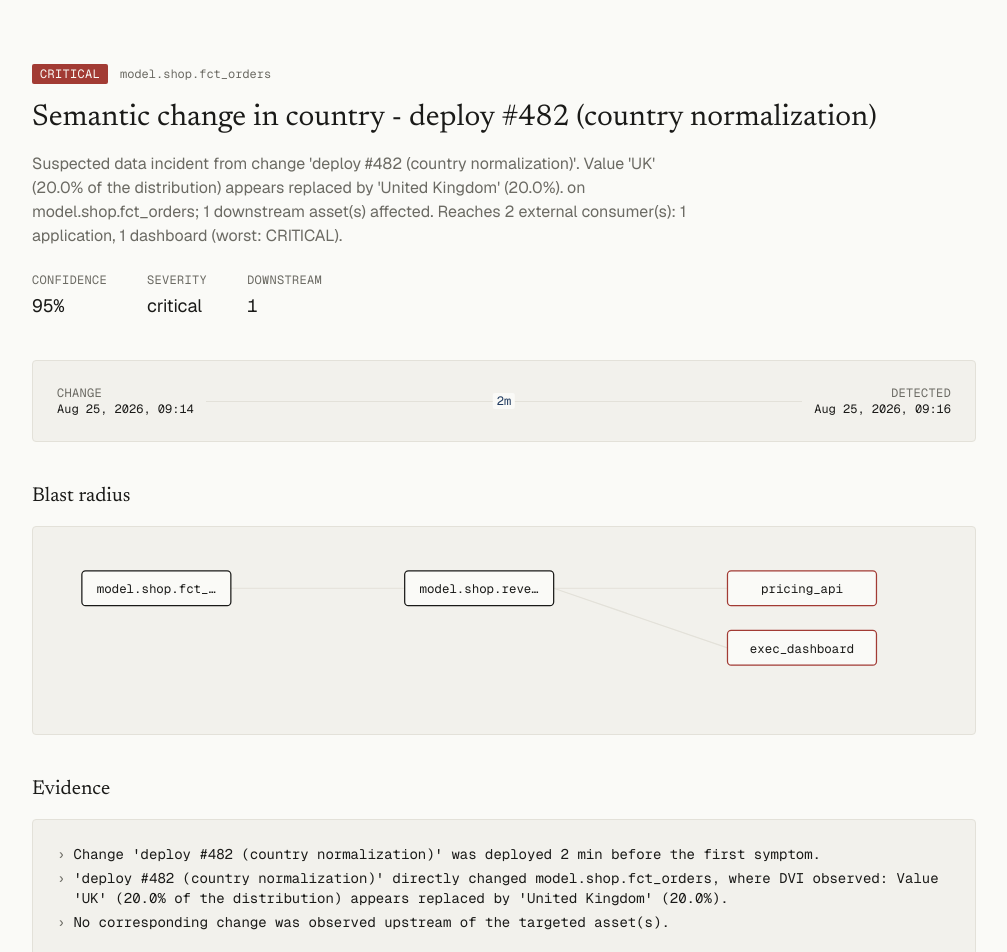
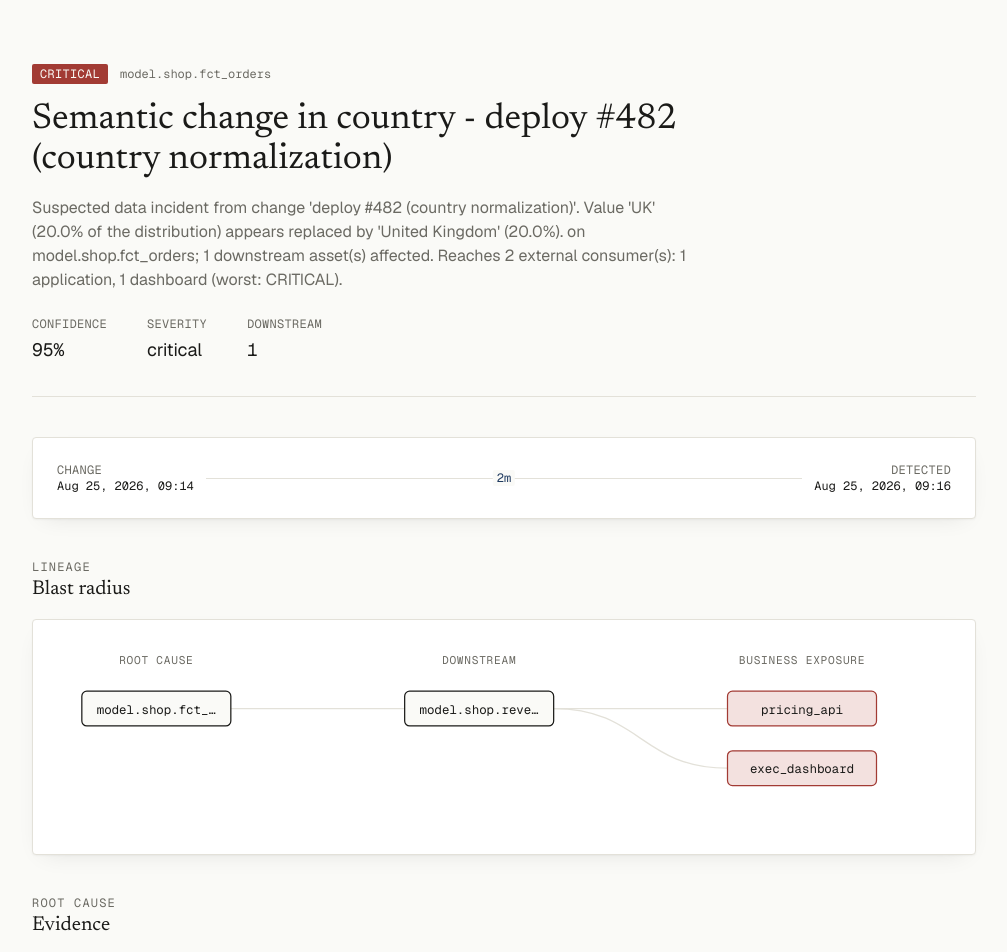
Before and after one commit to anuran-de/dvi, a Next.js app in the folder web/: page /incidents/critical-pricing-api/ in a window 1280 px wide. Shown: the top 952 px of the page, without its empty margins (136-1143 px from the left). Built offline with nearby package versions, Linux system fonts and the light colour scheme.

Commit message:
feat(web): polish operator UI — incident list, detail header, blast-radius graph

```diff
--- a/web/app/incidents/[id]/page.tsx
+++ b/web/app/incidents/[id]/page.tsx
@@ -23,25 +23,32 @@ export default async function IncidentDetailPage({ params }: { params: Promise<{
   return (
     <main className="py-16">
       <Container className="space-y-10">
-        <header className="space-y-4">
+        <header className="space-y-4 border-b border-border pb-8">
           <div className="flex items-center gap-3">
             <SeverityTag severity={incident.severity} />
             <span className="font-mono text-xs text-ink-muted">{incident.asset}</span>
           </div>
-          <h1 className="font-serif text-3xl text-ink">{incident.title}</h1>
+          <h1 className="max-w-3xl font-serif text-3xl leading-tight text-ink md:text-4xl">
+            {incident.title}
+          </h1>
           <p className="max-w-2xl font-sans text-ink-muted">{incident.summary}</p>
-          <div className="flex gap-10 pt-2">
+          <div className="flex flex-wrap gap-10 pt-2">
             <Stat label="Confidence" value={formatPercent(incident.confidence)} mono />
             <Stat label="Severity" value={incident.severity} />
             <Stat label="Downstream" value={String(incident.affectedAssets.length)} mono />
           </div>
         </header>
 
-        <Card className="p-6"><Timeline changeAt={incident.changeAt} detectedAt={incident.detectedAt} /></Card>
+        <Card raised className="p-6">
+          <Timeline changeAt={incident.changeAt} detectedAt={incident.detectedAt} />
+        </Card>
 
         <section className="space-y-4">
-          <h2 className="font-serif text-xl text-ink">Blast radius</h2>
-          <Card className="p-6">
+          <div>
+            <p className="font-mono text-xs uppercase tracking-widest text-ink-muted">Lineage</p>
+            <h2 className="font-serif text-xl text-ink">Blast radius</h2>
+          </div>
+          <Card raised className="overflow-x-auto p-6">
             <BlastRadiusGraph
               targets={incident.rootCause.targets}
               affected={incident.affectedAssets}
@@ -51,14 +58,24 @@ export default async function IncidentDetailPage({ params }: { params: Promise<{
         </section>
 
         <section className="space-y-4">
-          <h2 className="font-serif text-xl text-ink">Evidence</h2>
-          <Card className="p-6"><EvidenceList items={incident.evidence} /></Card>
+          <div>
+            <p className="font-mono text-xs uppercase tracking-widest text-ink-muted">Root cause</p>
+            <h2 className="font-serif text-xl text-ink">Evidence</h2>
+          </div>
+          <Card raised className="p-6">
+            <EvidenceList items={incident.evidence} />
+          </Card>
         </section>
 
         {incident.businessImpact && (
           <section className="space-y-4">
-            <h2 className="font-serif text-xl text-ink">Business impact</h2>
-            <Card className="p-6"><BusinessImpactPanel impact={incident.businessImpact} /></Card>
+            <div>
+              <p className="font-mono text-xs uppercase tracking-widest text-ink-muted">Exposures</p>
+              <h2 className="font-serif text-xl text-ink">Business impact</h2>
+            </div>
+            <Card raised className="p-6">
+              <BusinessImpactPanel impact={incident.businessImpact} />
+            </Card>
           </section>
         )}
       </Container>
--- a/web/app/incidents/page.tsx
+++ b/web/app/incidents/page.tsx
@@ -4,13 +4,22 @@ import { Container } from '@/components/ui/Container';
 
 export default async function IncidentsPage() {
   const items = await getIncidents();
+  const critical = items.filter((i) => i.severity === 'critical' || i.severity === 'high').length;
+
   return (
     <main className="py-16">
       <Container>
-        <h1 className="mb-2 font-serif text-3xl text-ink">Incidents</h1>
-        <p className="mb-8 font-sans text-ink-muted">
-          Semantic data changes detected across your assets.
-        </p>
+        <div className="mb-8 flex flex-wrap items-end justify-between gap-4 border-b border-border pb-8">
+          <div>
+            <h1 className="font-serif text-3xl text-ink">Incidents</h1>
+            <p className="mt-2 font-sans text-ink-muted">
+              Semantic data changes detected across your assets.
+            </p>
+          </div>
+          <div className="font-mono text-xs uppercase tracking-widest text-ink-muted">
+            {items.length} detected · <span className="text-sev-high">{critical} high or above</span>
+          </div>
+        </div>
         <IncidentList items={items} />
       </Container>
     </main>
--- a/web/components/incident/BlastRadiusGraph.tsx
+++ b/web/components/incident/BlastRadiusGraph.tsx
@@ -46,36 +46,80 @@ function nodeColor(n: GraphNode): string {
   }
 }
 
+function nodeFill(n: GraphNode): string {
+  if (n.kind !== 'exposure') return 'var(--canvas)';
+  switch (n.criticality) {
+    case 'CRITICAL':
+    case 'HIGH':
+      return 'var(--sev-high-soft)';
+    case 'MEDIUM':
+      return 'var(--sev-medium-soft)';
+    case 'LOW':
+      return 'var(--sev-low-soft)';
+    default:
+      return 'var(--canvas)';
+  }
+}
+
+const COL_LABELS = ['Root cause', 'Downstream', 'Business exposure'];
+
 export function BlastRadiusGraph({ targets, affected, exposures }: { targets: string[]; affected: string[]; exposures: Exposure[]; }) {
   const reduced = useReducedMotion();
   const { nodes, edges } = layoutGraph(targets, affected, exposures);
   const byId = new Map(nodes.map((n) => [n.id, n]));
   const maxRows = Math.max(targets.length, affected.length, exposures.length, 1);
   const height = TOP * 2 + (maxRows - 1) * ROW_H + 20;
+  const activeCols = new Set(nodes.map((n) => n.col));
 
   return (
-    <svg role="img" aria-label="Blast radius" viewBox={`0 0 720 ${height}`} className="w-full">
+    <svg
+      role="img"
+      aria-label="Blast radius"
+      viewBox={`0 -22 720 ${height + 22}`}
+      className="w-full"
+      style={{ minWidth: 560 }}
+    >
+      {COL_LABELS.map((label, i) =>
+        activeCols.has(i as 0 | 1 | 2) ? (
+          <text
+            key={label}
+            x={COL_X[i]}
+            y={-6}
+            textAnchor="middle"
+            className="font-mono uppercase"
+            fontSize={9}
+            letterSpacing={0.6}
+            fill="var(--ink-muted)"
+          >
+            {label}
+          </text>
+        ) : null,
+      )}
       {edges.map((e, i) => {
         const a = pos(byId.get(e.from)!);
         const b = pos(byId.get(e.to)!);
+        const midX = (a.x + 60 + (b.x - 60)) / 2;
         return (
-          <motion.line
+          <motion.path
             key={i}
-            x1={a.x + 60} y1={a.y} x2={b.x - 60} y2={b.y}
-            stroke="var(--border)" strokeWidth={1}
+            d={`M ${a.x + 60} ${a.y} C ${midX} ${a.y}, ${midX} ${b.y}, ${b.x - 60} ${b.y}`}
+            fill="none"
+            stroke="var(--border)"
+            strokeWidth={1}
             initial={reduced ? undefined : { pathLength: 0, opacity: 0 }}
             whileInView={reduced ? undefined : { pathLength: 1, opacity: 1 }}
             viewport={{ once: true }}
-            transition={{ duration: MOTION.slow, ease: MOTION.easeOut }}
+            transition={{ duration: MOTION.slow, ease: MOTION.easeOut, delay: i * 0.03 }}
           />
         );
       })}
       {nodes.map((n) => {
         const p = pos(n);
         const color = nodeColor(n);
+        const fill = nodeFill(n);
         return (
           <g key={n.id} data-node data-kind={n.kind} transform={`translate(${p.x - 60}, ${p.y - 14})`}>
-            <rect width={120} height={28} rx={3} fill="var(--canvas)" stroke={color} />
+            <rect width={120} height={28} rx={4} fill={fill} stroke={color} />
             <text x={60} y={18} textAnchor="middle" className="font-mono" fontSize={10} fill="var(--ink)">
               {n.label.length > 16 ? `${n.label.slice(0, 15)}…` : n.label}
             </text>
--- a/web/components/incident/IncidentRow.tsx
+++ b/web/components/incident/IncidentRow.tsx
@@ -3,11 +3,18 @@ import type { IncidentSummary } from '@/lib/types';
 import { SeverityTag } from './SeverityTag';
 import { formatPercent, formatDateTime } from '@/lib/format';
 
+const EDGE: Record<IncidentSummary['severity'], string> = {
+  low: 'group-hover:border-sev-low',
+  medium: 'group-hover:border-sev-medium',
+  high: 'group-hover:border-sev-high',
+  critical: 'group-hover:border-sev-high',
+};
+
 export function IncidentRow({ incident }: { incident: IncidentSummary }) {
   return (
     <Link
       href={`/incidents/${incident.id}/`}
-      className="grid grid-cols-[auto_1fr_auto] items-center gap-4 border-b border-border px-4 py-4 transition-colors hover:bg-surface"
+      className={`group grid grid-cols-[auto_1fr_auto_auto] items-center gap-4 border-b border-l-2 border-l-transparent border-border px-4 py-4 transition-colors hover:bg-surface ${EDGE[incident.severity]}`}
     >
       <SeverityTag severity={incident.severity} />
       <div className="min-w-0">
@@ -18,6 +25,12 @@ export function IncidentRow({ incident }: { incident: IncidentSummary }) {
         <div className="text-ink">{formatPercent(incident.confidence)}</div>
         <div className="text-xs">{formatDateTime(incident.detectedAt)}</div>
       </div>
+      <span
+        aria-hidden="true"
+        className="text-ink-muted transition-transform group-hover:translate-x-0.5 group-hover:text-accent"
+      >
+        →
+      </span>
     </Link>
   );
 }
--- a/web/components/ui/Card.tsx
+++ b/web/components/ui/Card.tsx
@@ -1,5 +1,12 @@
-export function Card({ className = '', children }: { className?: string; children: React.ReactNode }) {
-  return (
-    <div className={`rounded-md border border-border bg-surface ${className}`}>{children}</div>
-  );
+export function Card({
+  className = '',
+  raised = false,
+  children,
+}: {
+  className?: string;
+  raised?: boolean;
+  children: React.ReactNode;
+}) {
+  const surface = raised ? 'bg-canvas-raised shadow-card' : 'bg-surface';
+  return <div className={`rounded-md border border-border ${surface} ${className}`}>{children}</div>;
 }
```
